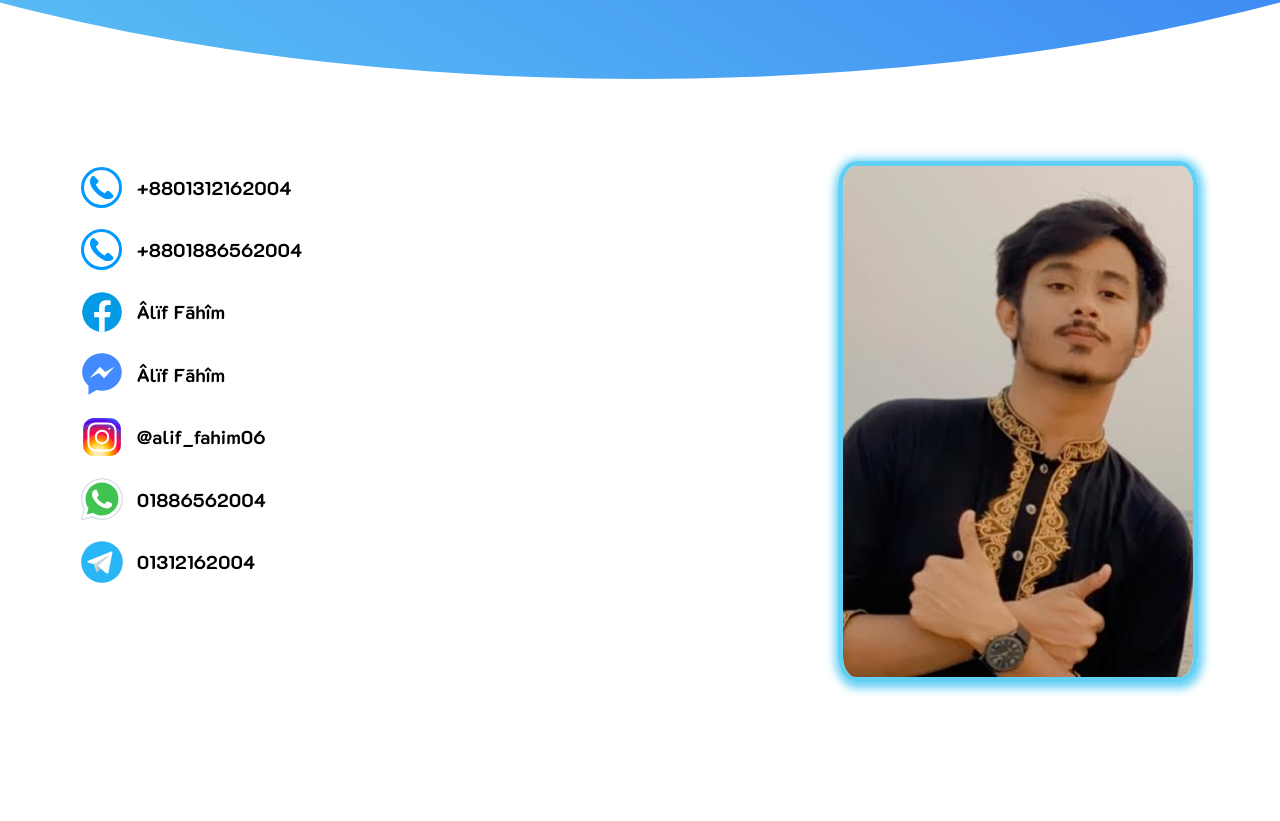
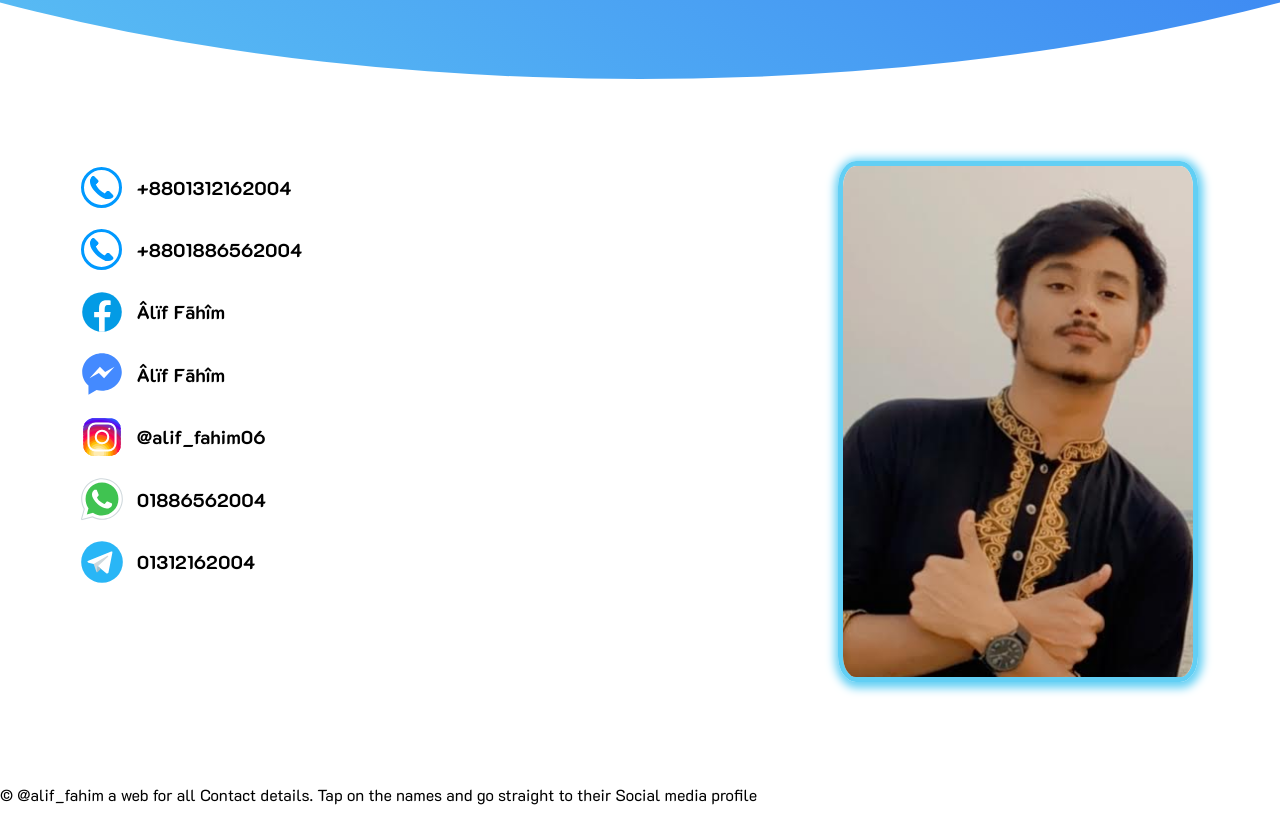
Before and after one commit to aliffahim/aliffahim.github.io, a plain HTML site: page index.html in a window 1280 px wide. Shown: the part 321-1142 px from the top of the page. Before the commit the page ends 1089 px from the top, so only its background shows below. Drawn offline with Linux system fonts and the light colour scheme.

Commit message:
Footer added index.html

```diff
--- a/index.html
+++ b/index.html
@@ -96,7 +96,9 @@
             <img src="./fahim.png" alt="">
         </div>
     </section>
-
+<footer>
+        <p>&copy; @alif_fahim a web for all Contact details. Tap on the names and go straight to their Social media profile</p>
+</footer>
 
 </body>
 
```
